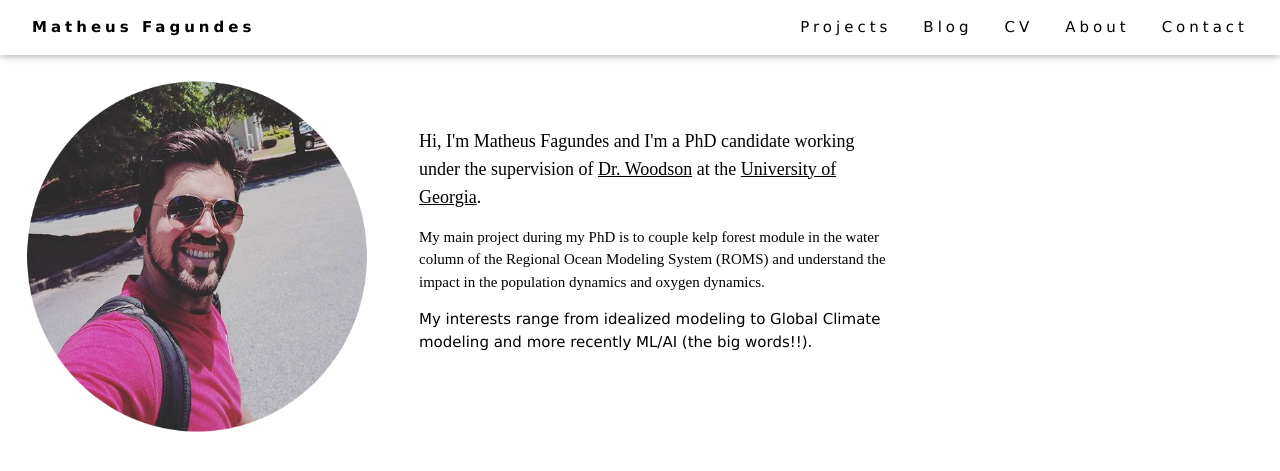
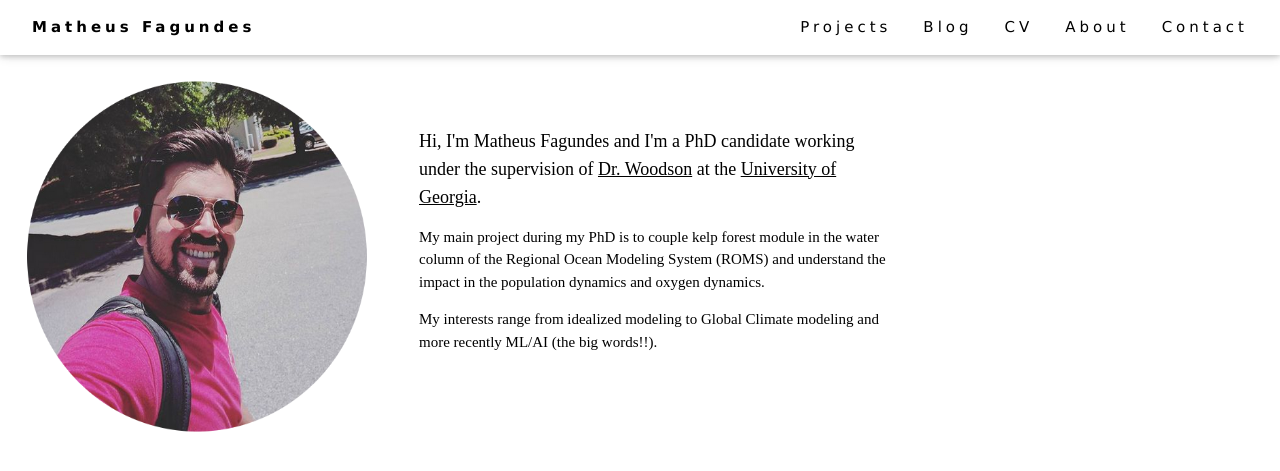
Before and after one commit to mf99274/mf99274.github.io, a Jekyll site: the page built from index.html, in a window 1280 px wide. Shown: the top 471 px of the page. Built offline with Jekyll 4.4.1, drawn with Linux system fonts in a browser that asks for light colours.

Commit message:
Update index.html

```diff
--- a/index.html
+++ b/index.html
@@ -15,7 +15,7 @@ description:
           <td valign="middle"><big><font face="Avenir">Hi, I'm <span itemprop="name">Matheus Fagundes</span> and I'm a PhD candidate working under the supervision of <a href="https://www.cobia.engr.uga.edu/">Dr. Woodson</a> at <span itemprop="affiliation">the <a href="https://engineering.uga.edu/">University of Georgia</a></span>.</font></big><br>
 		  <p><font face="Avenir">My main project during my PhD is to couple kelp forest module in the water column of the Regional Ocean Modeling System (ROMS)
 		  and understand the impact in the population dynamics and oxygen dynamics.</font></p>
-		  <p>My interests range from idealized modeling to Global Climate modeling and more recently ML/AI (the big words!!).</p>
+		  <p><font face="Avenir">My interests range from idealized modeling to Global Climate modeling and more recently ML/AI (the big words!!).</font></p>
             <br>
           </td>
         </tr>
```
